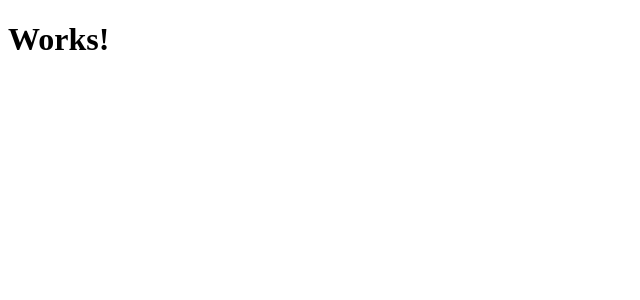
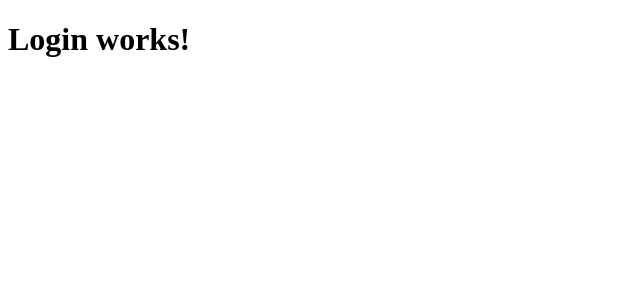
Before and after one commit to V-Icaro/react-eventos, a React (Create React App) app: page / in a window 1280 px wide. Shown: the top 300 px of the page, without its empty margins (0-640 px from the left). Built offline with nearby package versions, Linux system fonts and the light colour scheme.

Commit message:
Criando component login

```diff
--- a/src/App.js
+++ b/src/App.js
@@ -1,4 +1,5 @@
 import React from 'react';
+
 function App() {
   return (
     <h1>Works!</h1>
--- a/src/index.js
+++ b/src/index.js
@@ -1,7 +1,7 @@
 import React from 'react';
 import ReactDOM from 'react-dom';
 
-import App from './App';
+import App from '../src/view/login';
 
 
 ReactDOM.render(
--- /dev/null
+++ b/src/view/login/index.js
@@ -0,0 +1,9 @@
+import React from 'react';
+
+function Login(){
+    return(
+        <h1>Login works!</h1>
+    )
+}
+
+export default Login;
```
Also changed, not shown: src/view/login/login.css (added).
